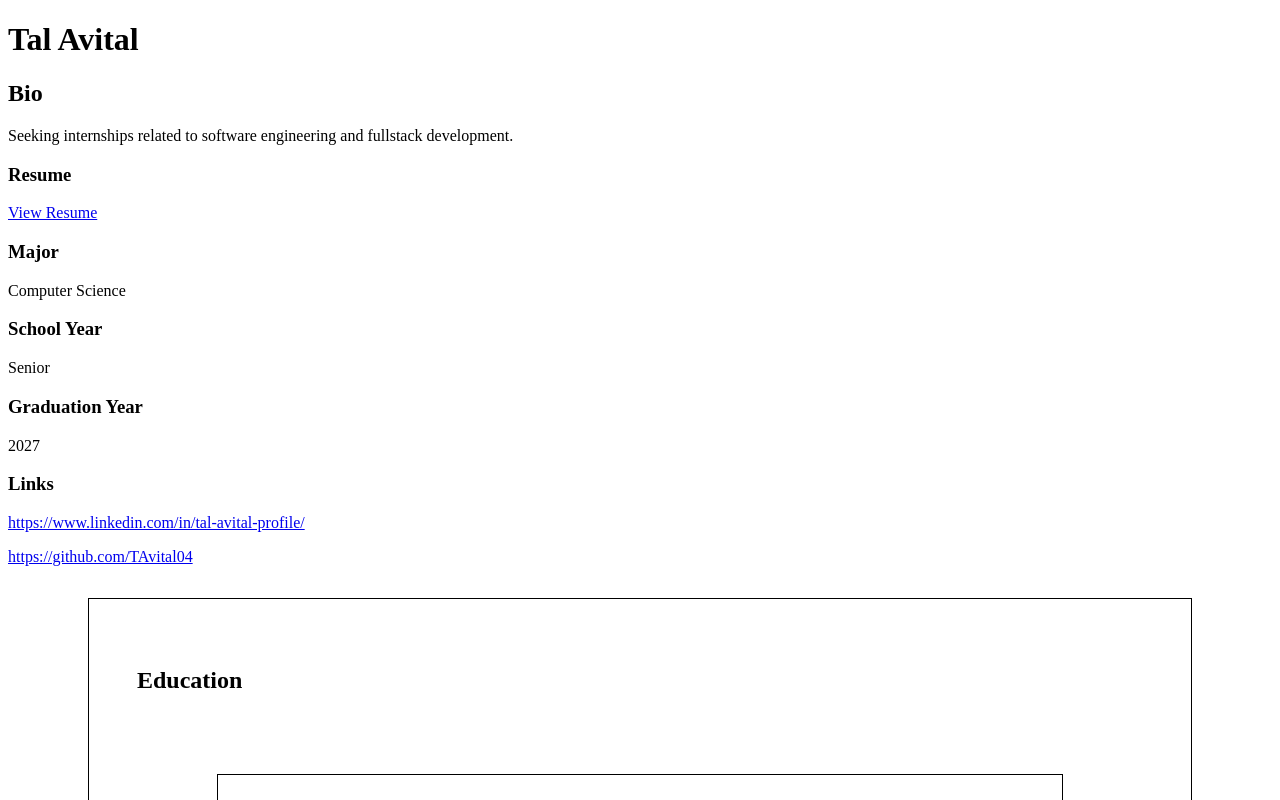
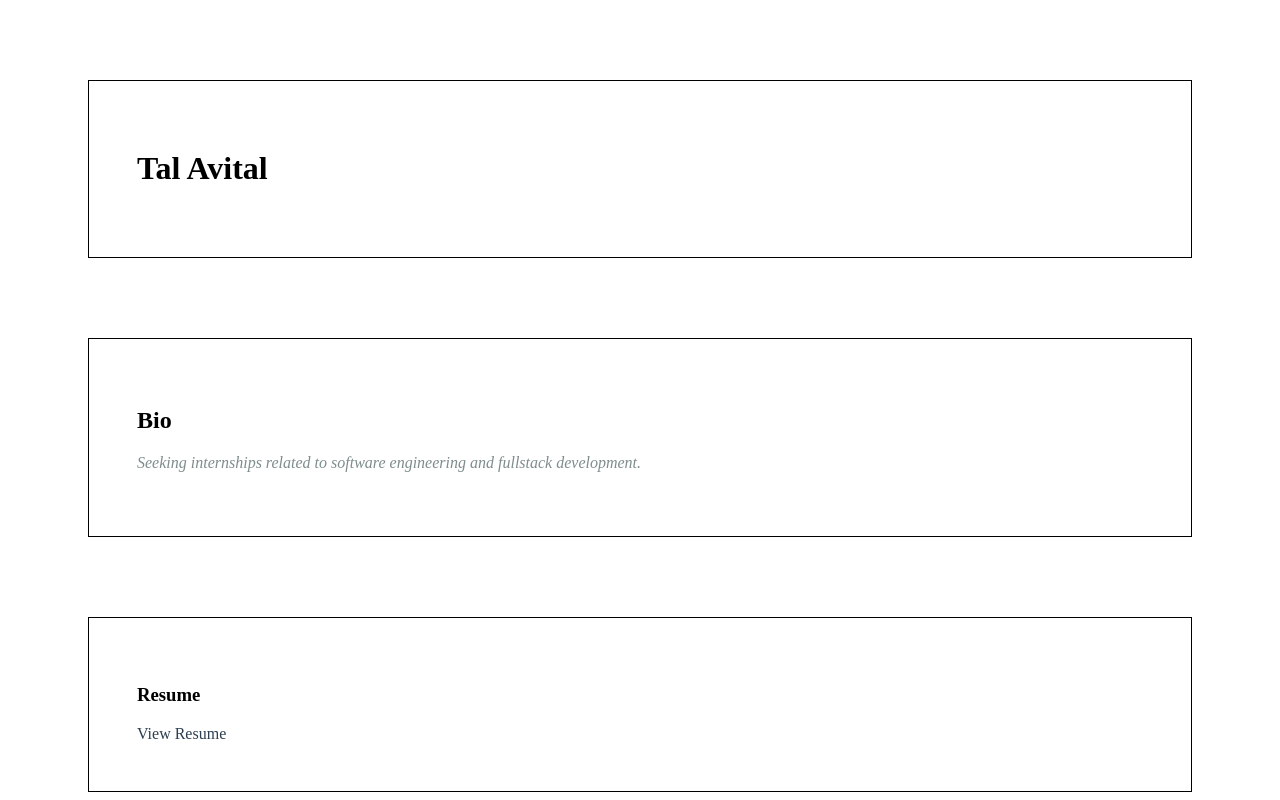
Before and after one commit to IEEE-UCF/Member-Resume-Database, a Next.js app in the folder website/client/: page / in a window 1280 px wide. Shown: the top 800 px of the page. Built offline with nearby package versions, Linux system fonts and the light colour scheme.

Commit message:
website-css changes

```diff
--- a/website/client/src/app/components/Form.tsx
+++ b/website/client/src/app/components/Form.tsx
@@ -104,31 +104,31 @@ const Form = () => {
 
     return (
         <>
-            <div className="output name">
+            <div className={`${formStyles.child} ${formStyles.name}`}>
                 <NameComponent name={formData.name} />
             </div>
 
-            <div className="output bio">
+            <div className={`${formStyles.child} ${formStyles.bio}`}>
                 <BioComponent bio={formData.bio} />
             </div>
 
-            <div className="output resume">
+            <div className={`${formStyles.child} ${formStyles.resume}`}>
                 <ResumeComponent resume={formData.resume} />
             </div>
 
-            <div className="output major">
+            <div className={`${formStyles.child} ${formStyles.major}`}>
                 <MajorComponent major={formData.major} />
             </div>
 
-            <div className="output school-year">
+            <div className={`${formStyles.child} ${formStyles.schoolYear}`}>
                 <SchoolYearComponent schoolYear={formData.schoolYear} />
             </div>
 
-            <div className="output graduation-year">
+            <div className={`${formStyles.child} ${formStyles.graduationYear}`}>
                 <GraduationYearComponent graduationYear={formData.graduationYear} />
             </div>
 
-            <div className="output links">
+            <div className={`${formStyles.child} ${formStyles.links}`}>
                 <LinksComponent links={formData.links} />
             </div>
 
@@ -144,7 +144,7 @@ const Form = () => {
                 <WorkExperienceComponent experiences={formData.workExperience} />
             </div>
 
-            <div className="output picture">
+            <div className={`${formStyles.child} ${formStyles.picture}`}>
                 <PictureComponent picture={formData.picture} />
             </div>
 
@@ -155,9 +155,8 @@ const Form = () => {
             <div className={`${formStyles.child} ${formStyles.skills}`}>
                 <SkillsComponent skills={formData.skills} />
             </div>
-
         </>
     );
-};
+    };
 
-export default Form;
+    export default Form;
```
